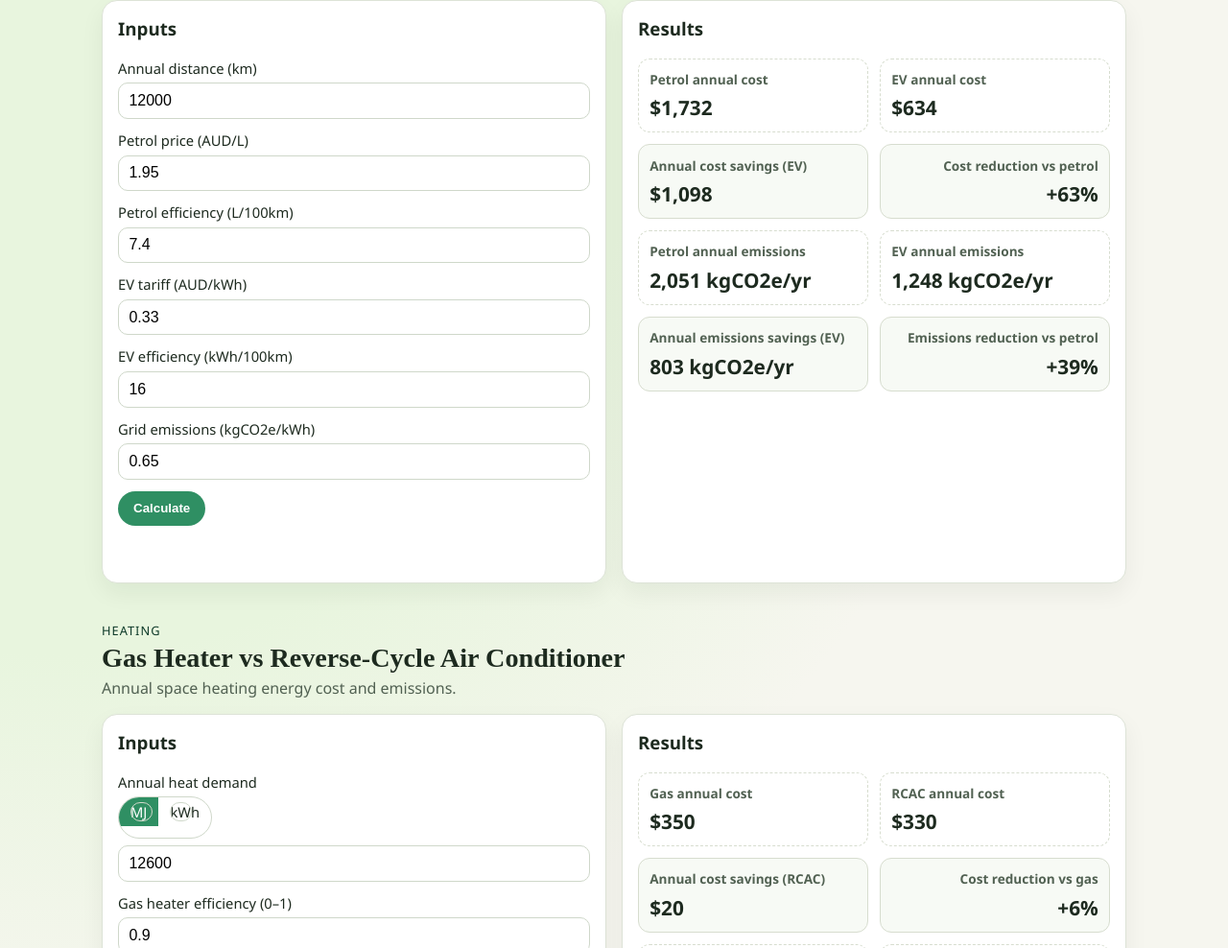
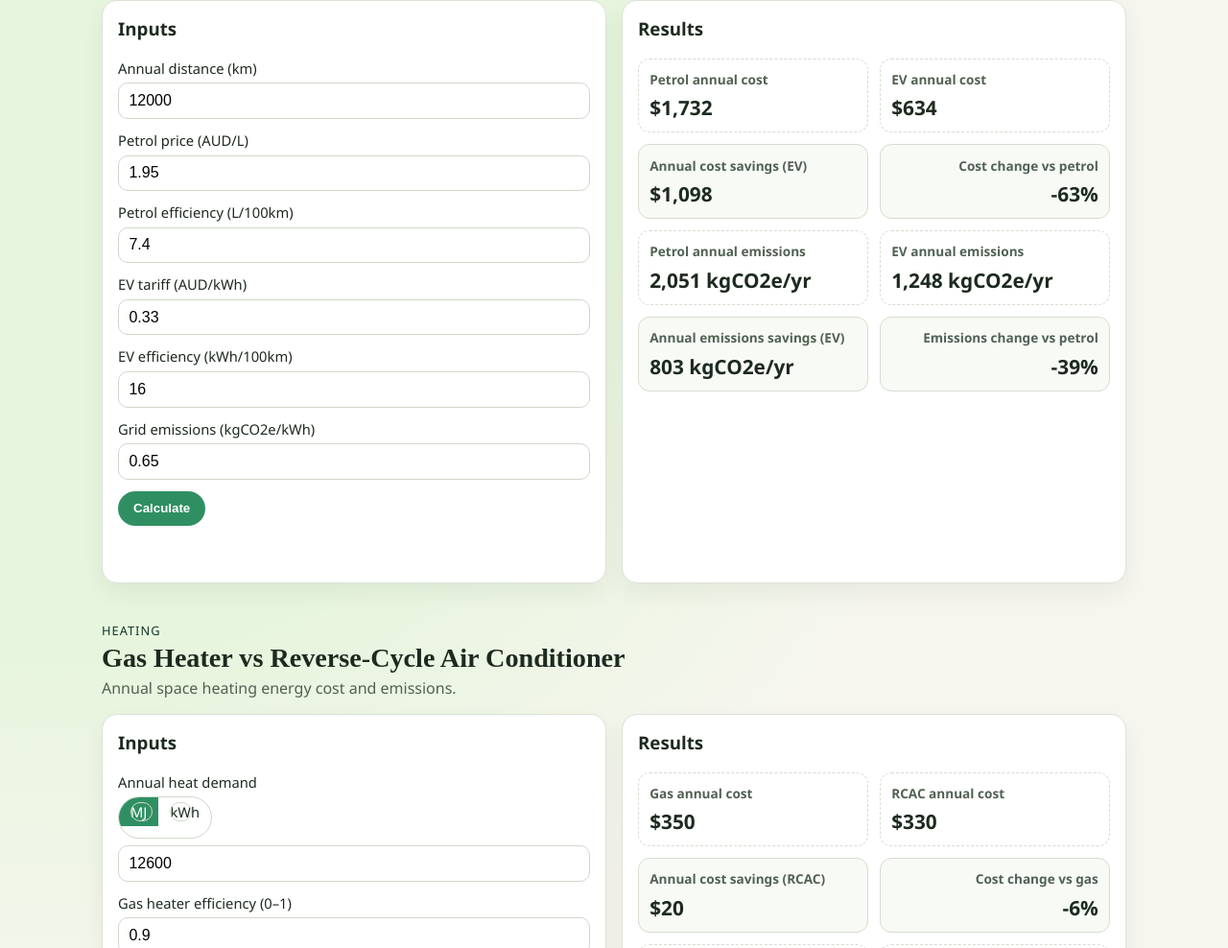
Before and after one commit to edoddridge/energy-and-carbon, a website with bundled scripts: page index.html in a window 1280 px wide. Shown: the part 264-1252 px from the top of the page at 96% size. Built offline with nearby package versions, Linux system fonts and the light colour scheme.

Commit message:
Change description of percentage boxes

```diff
--- a/assets/app.js
+++ b/assets/app.js
@@ -123,7 +123,7 @@ function renderCar(inputs) {
   carOutputEls.petrolCost.textContent = formatCurrency(result.scenarios.petrol.annualCostAud);
   carOutputEls.evCost.textContent = formatCurrency(result.scenarios.ev.annualCostAud);
   carOutputEls.costSavings.textContent = formatCurrency(result.difference.costSavingsAud);
-  carOutputEls.costChangePct.textContent = formatPercentReduction(
+  carOutputEls.costChangePct.textContent = formatPercentChangeVsBaseline(
     result.difference.costSavingsAud,
     result.scenarios.petrol.annualCostAud,
   );
@@ -131,7 +131,7 @@ function renderCar(inputs) {
   carOutputEls.petrolEmissions.textContent = formatKg(result.scenarios.petrol.annualEmissionsKgCo2e);
   carOutputEls.evEmissions.textContent = formatKg(result.scenarios.ev.annualEmissionsKgCo2e);
   carOutputEls.emissionsSavings.textContent = formatKg(result.difference.emissionsSavingsKgCo2e);
-  carOutputEls.emissionsChangePct.textContent = formatPercentReduction(
+  carOutputEls.emissionsChangePct.textContent = formatPercentChangeVsBaseline(
     result.difference.emissionsSavingsKgCo2e,
     result.scenarios.petrol.annualEmissionsKgCo2e,
   );
@@ -143,7 +143,7 @@ function renderHeating(inputs) {
   heatingOutputEls.gasCost.textContent = formatCurrency(result.scenarios.gas.annualCostAud);
   heatingOutputEls.rcacCost.textContent = formatCurrency(result.scenarios.rcac.annualCostAud);
   heatingOutputEls.costSavings.textContent = formatCurrency(result.difference.costSavingsAud);
-  heatingOutputEls.costChangePct.textContent = formatPercentReduction(
+  heatingOutputEls.costChangePct.textContent = formatPercentChangeVsBaseline(
     result.difference.costSavingsAud,
     result.scenarios.gas.annualCostAud,
   );
@@ -151,7 +151,7 @@ function renderHeating(inputs) {
   heatingOutputEls.gasEmissions.textContent = formatKg(result.scenarios.gas.annualEmissionsKgCo2e);
   heatingOutputEls.rcacEmissions.textContent = formatKg(result.scenarios.rcac.annualEmissionsKgCo2e);
   heatingOutputEls.emissionsSavings.textContent = formatKg(result.difference.emissionsSavingsKgCo2e);
-  heatingOutputEls.emissionsChangePct.textContent = formatPercentReduction(
+  heatingOutputEls.emissionsChangePct.textContent = formatPercentChangeVsBaseline(
     result.difference.emissionsSavingsKgCo2e,
     result.scenarios.gas.annualEmissionsKgCo2e,
   );
@@ -181,13 +181,15 @@ function formatKg(value) {
  * @param {number} savings
  * @param {number} baseline
  */
-function formatPercentReduction(savings, baseline) {
+function formatPercentChangeVsBaseline(savings, baseline) {
   if (baseline === 0) {
     return "0%";
   }
 
+  const percentChange = (savings / baseline) * -100;
+
   return `${new Intl.NumberFormat("en-AU", {
     maximumFractionDigits: 0,
     signDisplay: "exceptZero",
-  }).format((savings / baseline) * 100)}%`;
+  }).format(percentChange)}%`;
 }
--- a/index.html
+++ b/index.html
@@ -76,7 +76,7 @@
               <p id="car-cost-savings">-</p>
             </article>
               <article class="diff diff-secondary">
-                <h4>Cost reduction vs petrol</h4>
+              <h4>Cost change vs petrol</h4>
                 <p id="car-cost-change-pct">-</p>
               </article>
             <article>
@@ -92,7 +92,7 @@
               <p id="car-emissions-savings">-</p>
             </article>
               <article class="diff diff-secondary">
-                <h4>Emissions reduction vs petrol</h4>
+              <h4>Emissions change vs petrol</h4>
                 <p id="car-emissions-change-pct">-</p>
               </article>
           </div>
@@ -169,7 +169,7 @@
               <p id="heating-cost-savings">-</p>
             </article>
             <article class="diff diff-secondary">
-              <h4>Cost reduction vs gas</h4>
+              <h4>Cost change vs gas</h4>
               <p id="heating-cost-change-pct">-</p>
             </article>
             <article>
@@ -185,7 +185,7 @@
               <p id="heating-emissions-savings">-</p>
             </article>
             <article class="diff diff-secondary">
-              <h4>Emissions reduction vs gas</h4>
+              <h4>Emissions change vs gas</h4>
               <p id="heating-emissions-change-pct">-</p>
             </article>
           </div>
```
